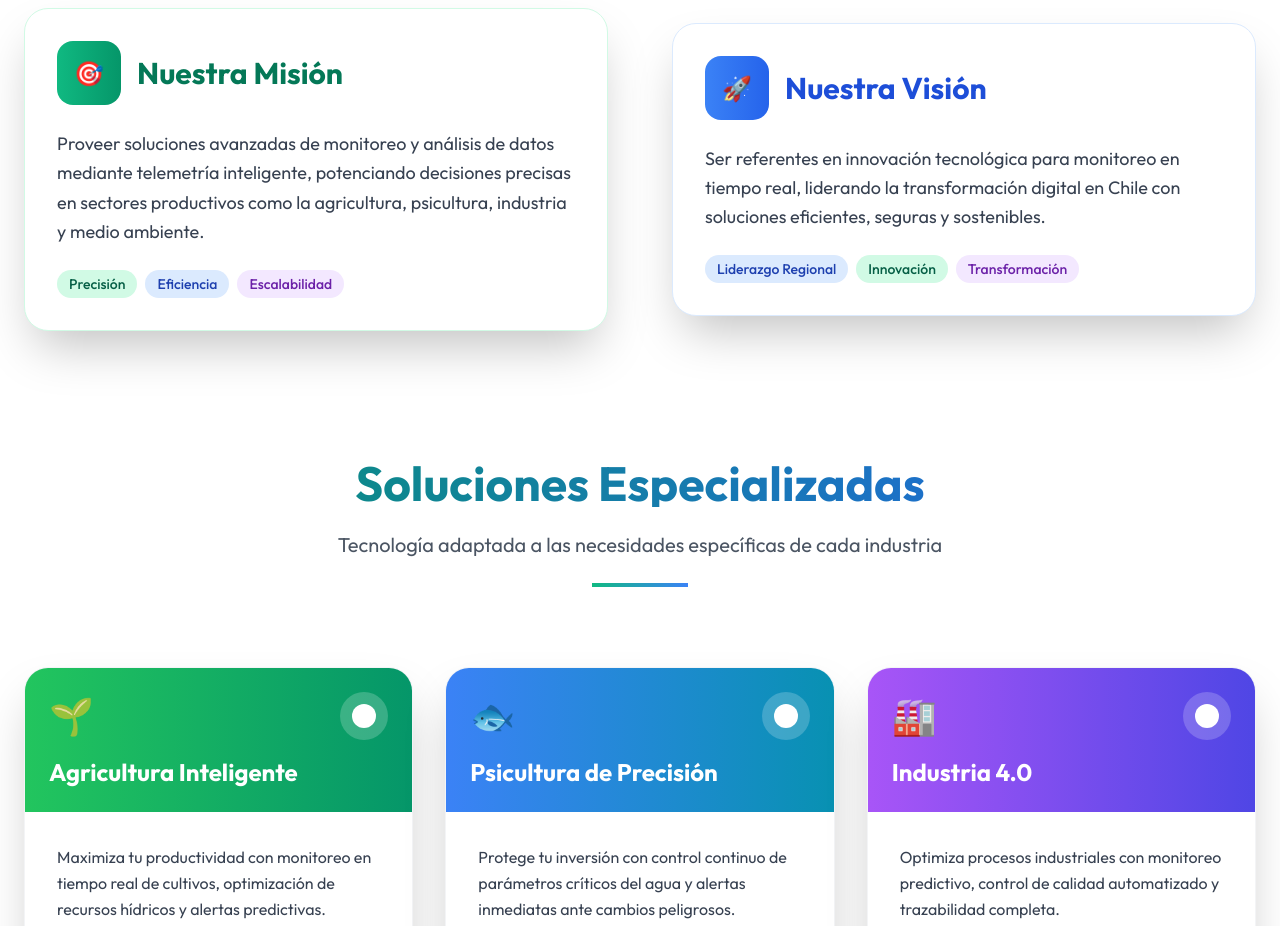
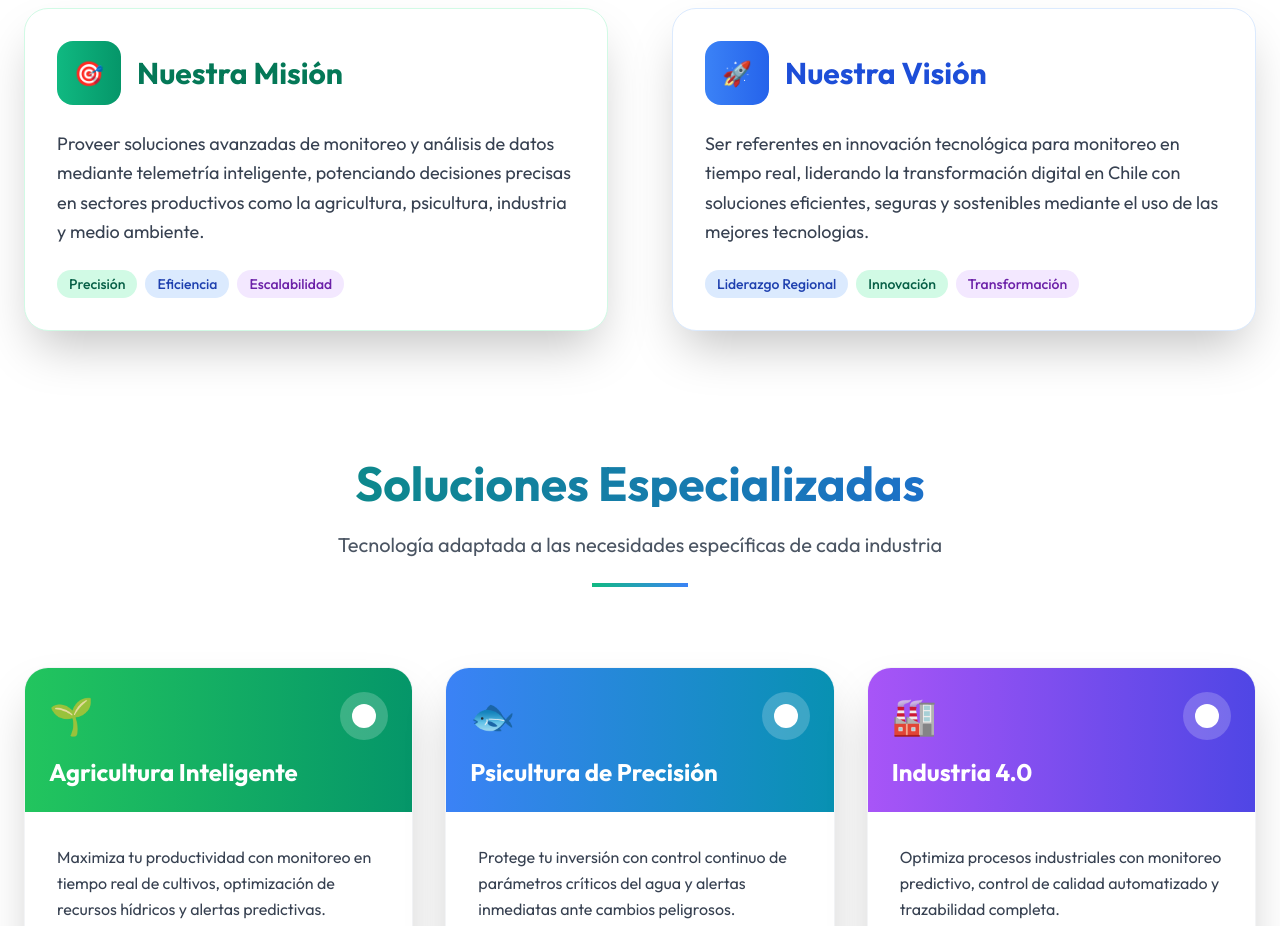
Before and after one commit to TelesensChileSpa/Telesens-frontend-page, a Nuxt app: page / in a window 1280 px wide. Shown: the part 2100-3026 px from the top of the page. Built offline with nearby package versions, Linux system fonts and the light colour scheme.

Commit message:
update vision

```diff
--- a/src/pages/index.vue
+++ b/src/pages/index.vue
@@ -11,7 +11,7 @@
 });
 
 const mission = ref(`Proveer soluciones avanzadas de monitoreo y análisis de datos mediante telemetría inteligente, potenciando decisiones precisas en sectores productivos como la agricultura, psicultura, industria y medio ambiente.`);
-const vision = ref(`Ser referentes en innovación tecnológica para monitoreo en tiempo real, liderando la transformación digital en Chile con soluciones eficientes, seguras y sostenibles.`);
+const vision = ref(`Ser referentes en innovación tecnológica para monitoreo en tiempo real, liderando la transformación digital en Chile con soluciones eficientes, seguras y sostenibles mediante el uso de las mejores tecnologias.`);
 
 const isVisible = ref(false);
 
```
